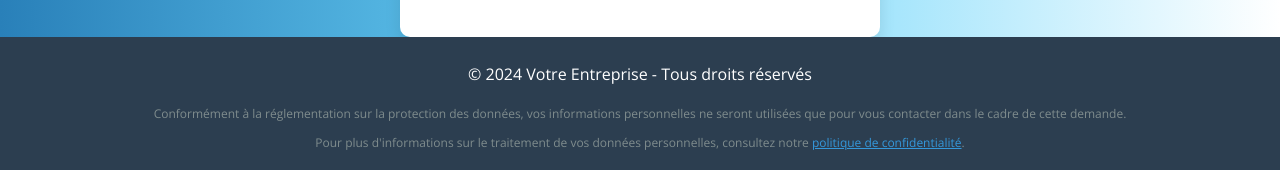
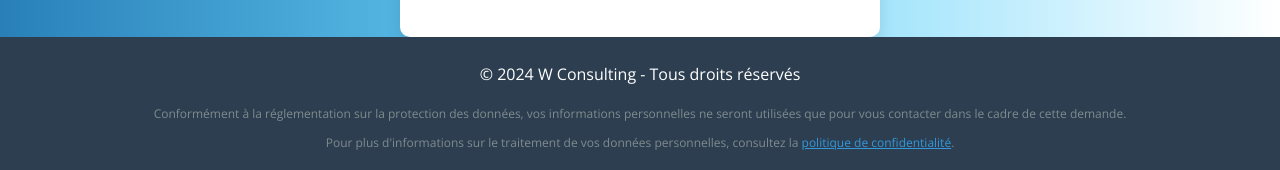
Before and after one commit to consultingformulaire/formulaire, a plain HTML site: page index.html in a window 1280 px wide. Shown: the part 654-824 px from the top of the page. Drawn offline with nearby package versions, Linux system fonts and the light colour scheme.

Commit message:
Update index.html

```diff
--- a/index.html
+++ b/index.html
@@ -224,10 +224,10 @@
 
     <!-- Footer -->
     <footer>
-        <p>&copy; 2024 Votre Entreprise - Tous droits réservés</p>
+        <p>&copy; 2024 W Consulting - Tous droits réservés</p>
         <div class="mentions-legales">
             <p>Conformément à la réglementation sur la protection des données, vos informations personnelles ne seront utilisées que pour vous contacter dans le cadre de cette demande.</p>
-            <p>Pour plus d'informations sur le traitement de vos données personnelles, consultez notre <a href="#" style="color: #3498db;">politique de confidentialité</a>.</p>
+            <p>Pour plus d'informations sur le traitement de vos données personnelles, consultez la <a href="https://www.legifrance.gouv.fr/loda/id/JORFTEXT000000886460/" style="color: #3498db;">politique de confidentialité</a>.</p>
         </div>
     </footer>
 
```
